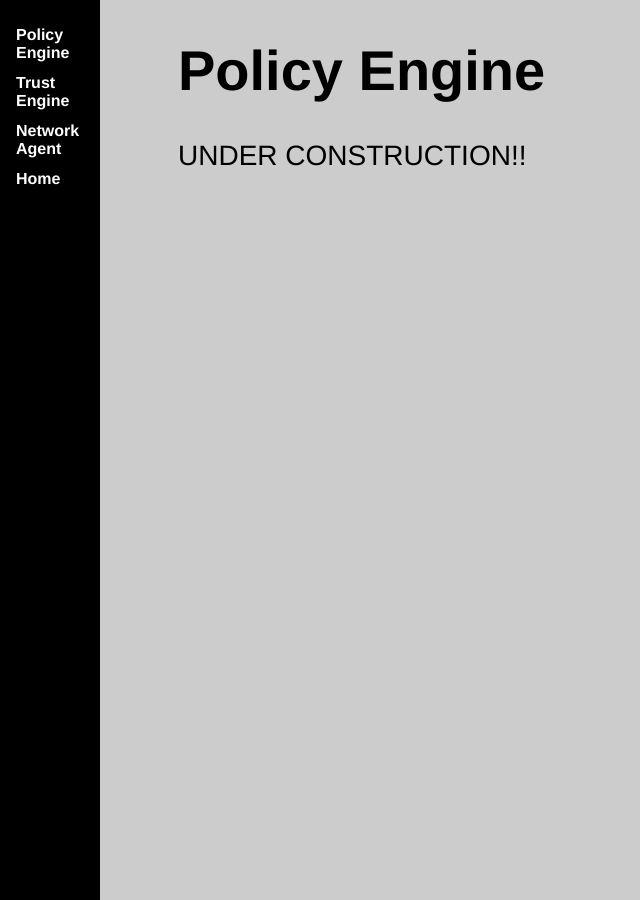
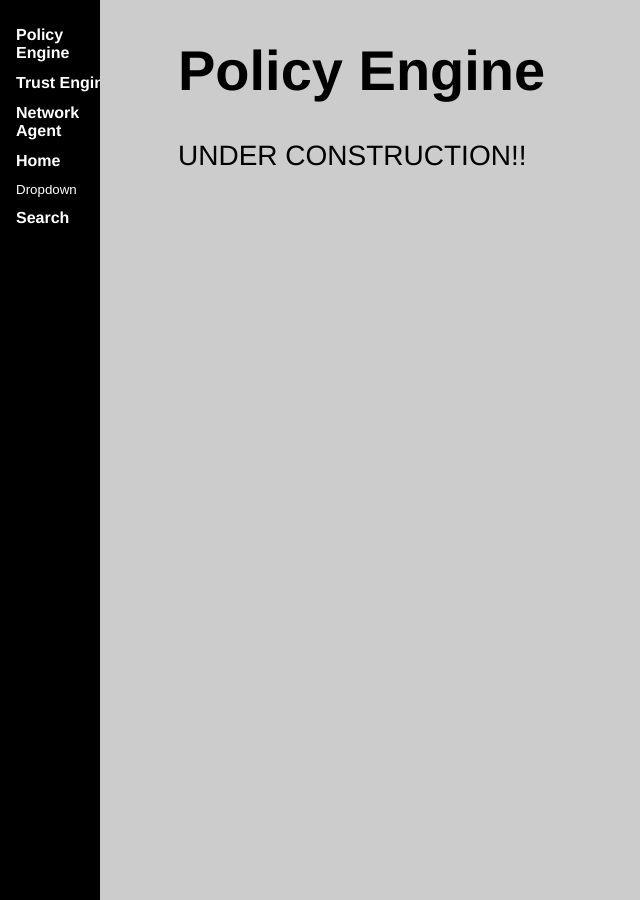
Before and after one commit to WWUZeroTrust/WWUZeroTrust.github.io, a Jekyll site: the page PolicyEngine/index.html, which Jekyll copies as it is, in a window 1280 px wide. Shown: the whole page, without its empty margins (0-640 px from the left). Built offline with Jekyll 4.4.1, drawn with Linux system fonts in a browser that asks for light colours.

Commit message:
Update index.html
This may break everything

```diff
--- a/PolicyEngine/index.html
+++ b/PolicyEngine/index.html
@@ -22,14 +22,20 @@
   padding-top: 20px;
 }
 
-.sidenav a {
+.sidenav a, .dropdown-btn {
   padding: 6px 8px 6px 16px;
   text-decoration: none;
   color: white;
   display: block;
+  border: none;
+  background: none;
+  width: 100%;
+  text-align: left;
+  cursor: pointer;
+  outline: none;
 }
 
-.sidenav a:hover {
+.sidenav a:hover, .dropdown-btn:hover {
   text-decoration: underline;
 }
 
@@ -38,7 +44,19 @@
   font-size: 28px; /* Increased text to enable scrolling */
   padding: 0px 10px;
 }
-
+.active {
+  background-color: green;
+  color: white;
+}
+.dropdown-container {
+  display: none;
+  background-color: #262626;
+  padding-left: 8px;
+}
+.fa-caret-down {
+  float: right;
+  padding-right: 8px;
+}
 @media screen and (max-height: 450px) {
   .sidenav {padding-top: 15px;}
   .sidenav a {font-size: 18px;}
@@ -56,6 +74,15 @@
   <a href="/TrustEngine">Trust Engine</a>
   <a href="/NetworkAgent">Network Agent</a>
    <a href="/">Home</a>
+   <button class="dropdown-btn">Dropdown
+    <i class="fa fa-caret-down"></i>
+  </button>
+  <div class="dropdown-container">
+    <a href="#">Link 1</a>
+    <a href="#">Link 2</a>
+    <a href="#">Link 3</a>
+  </div>
+  <a href="#contact">Search</a>
 </div>
 
 <div class="main">
```
